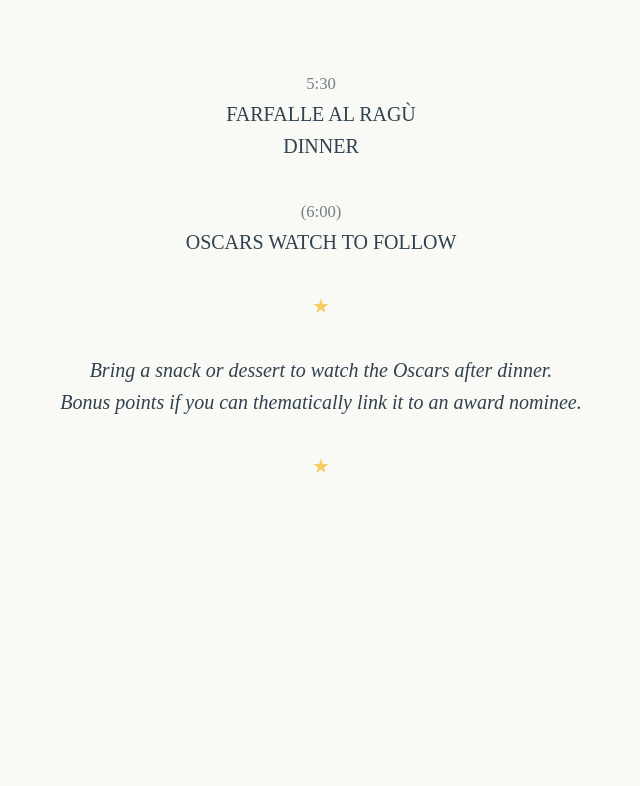
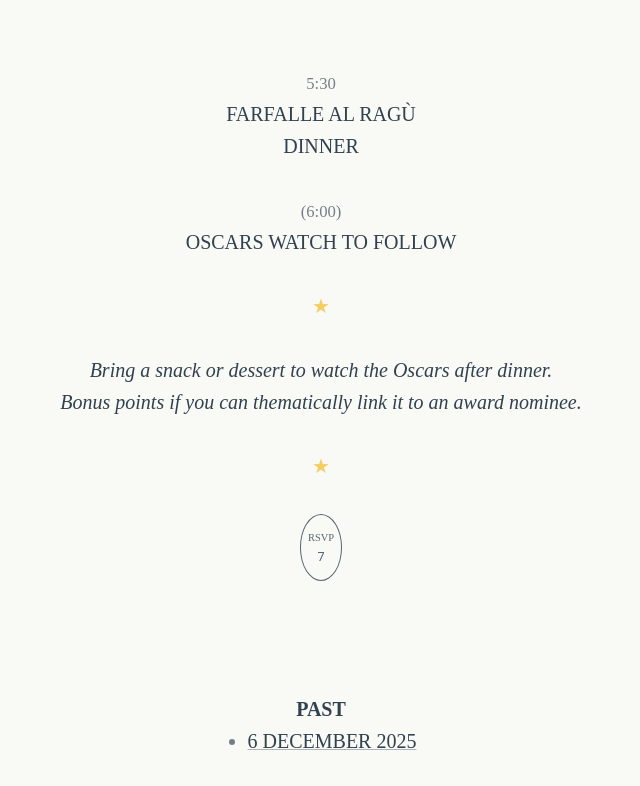
Before and after one commit to jondueck/jondueck.ca, an Eleventy site: page dinner.njk in a window 1280 px wide. Shown: the part 236-1022 px from the top of the page, without its empty margins (319-959 px from the left). Before the commit the page ends 800 px from the top, so only its background shows below. Built offline with nearby package versions, Linux system fonts and the light colour scheme; Eleventy itself is replaced by a stand-in of ours; files that its build step writes are made by us from their sources; a web font is replaced by a local one; what eleventy-plugin-footnotes, eleventy-sass, markdown-it-attrs would draw is missing.

Commit message:
new push-ups, new dinner updates

```diff
--- a/dinner.njk
+++ b/dinner.njk
@@ -100,7 +100,6 @@
         <h1>15 March</h1>
         <p><small style="opacity: 0.66;">5:30</small><br> Farfalle al Ragù <br>Dinner</p>
         <p><small style="opacity: 0.66;">(6:00)</small><br> <a href="https://youtu.be/FEW5vZ9hZMg?si=BBTz1jflN6DoVWV7&t=43">Oscars</a> watch to follow</p>
-    {# <p class="credit" style="line-height: 0.8; border: 1px solid; display: inline-block; padding: 1ch; border-radius: 50%;">0<br>—<br>14</p> #}
     </header>
 
     {# <p class="garland"><span>◦</span><span>◦</span><span>◦</span><span>◦</span></p> #}
@@ -112,6 +111,15 @@
     <p style="color: var(--gold);">★</p>
     <p><em style="text-transform: none;">Bring a snack or dessert to watch the Oscars after dinner. <br>Bonus points if you can thematically link it to an award nominee.</em></p>
     <p style="color: var(--gold);">★</p>
+
+    <p class="credit" style="line-height: 0.8; border: 1px solid; display: inline-block; padding: 1ch; border-radius: 50%;">&nbsp;<br><small style="font-family: var(--serif);">RSVP</small><br><br><!--–<br>-->7<br>&nbsp;</p>
+
+    <div style="margin-block-start: 4em; width: fit-content; margin-inline: auto;">
+        <strong>Past</strong>
+        <ul class="[archive] [journal-list] dinner-archive">
+            <li><a href="/dinner/2025/12/">6 December 2025</a></li>
+        </ul>
+    </div>
 </main>
 
 <link rel="stylesheet" href="https://use.typekit.net/vay8ilm.css">
```
Also changed, not shown: pages/push-ups.md (+1 -1 lines).
